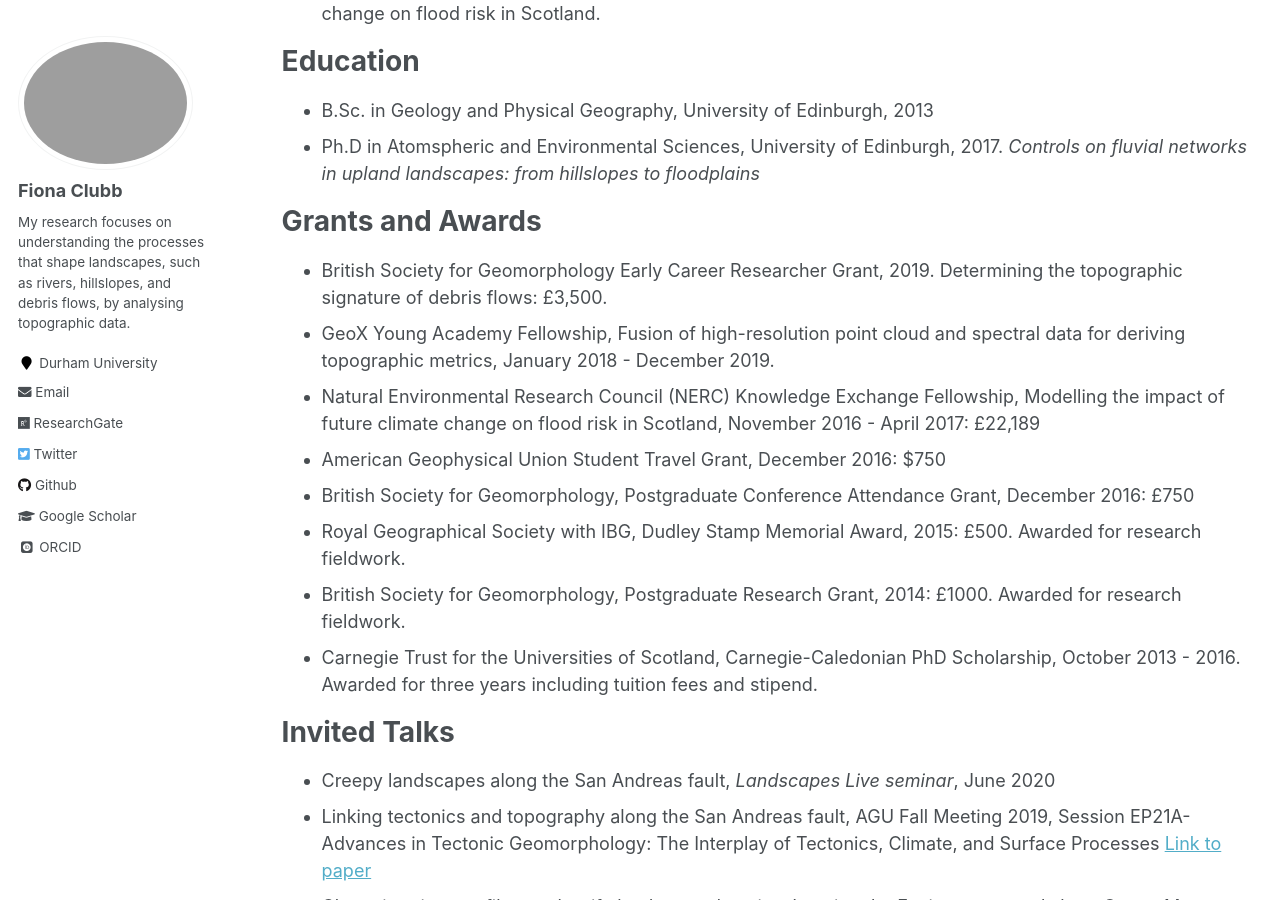
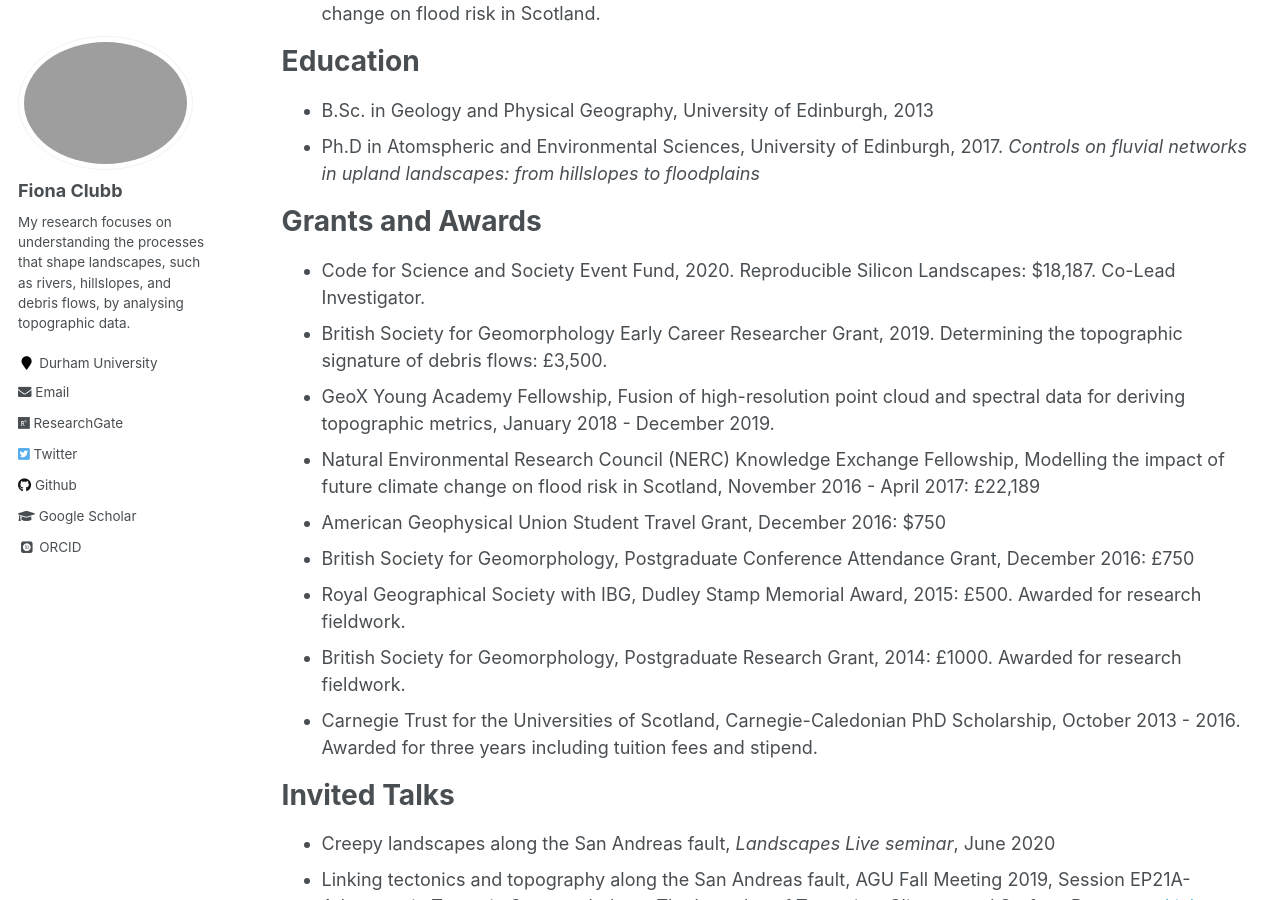
Before and after one commit to fclubb/fclubb.github.io, a Jekyll site: the page built from _pages/cv.md, in a window 1280 px wide and 900 px high, scrolled down 428 px. Built offline with Jekyll 4.4.1, drawn with Linux system fonts in a browser that asks for light colours; some web fonts are replaced; a file with an impossible date is left out.

Commit message:
Updating cv

```diff
--- a/_pages/cv.md
+++ b/_pages/cv.md
@@ -28,6 +28,7 @@ Education
 
 Grants and Awards
 ======
+* Code for Science and Society Event Fund, 2020. Reproducible Silicon Landscapes: $18,187. Co-Lead Investigator.
 * British Society for Geomorphology Early Career Researcher Grant, 2019. Determining the topographic signature of debris flows: £3,500.
 * GeoX Young Academy Fellowship, Fusion of high-resolution point cloud and spectral data for deriving
 topographic metrics, January 2018 - December 2019.
```
